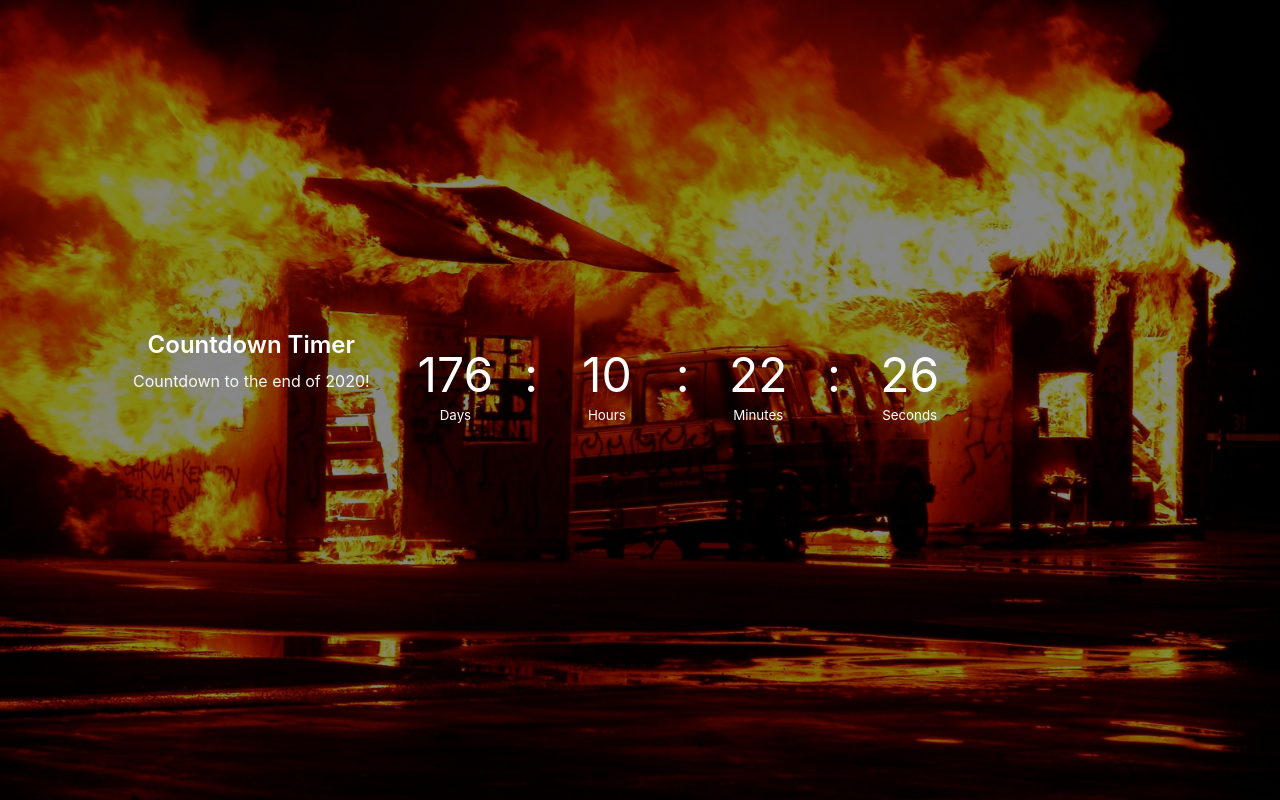
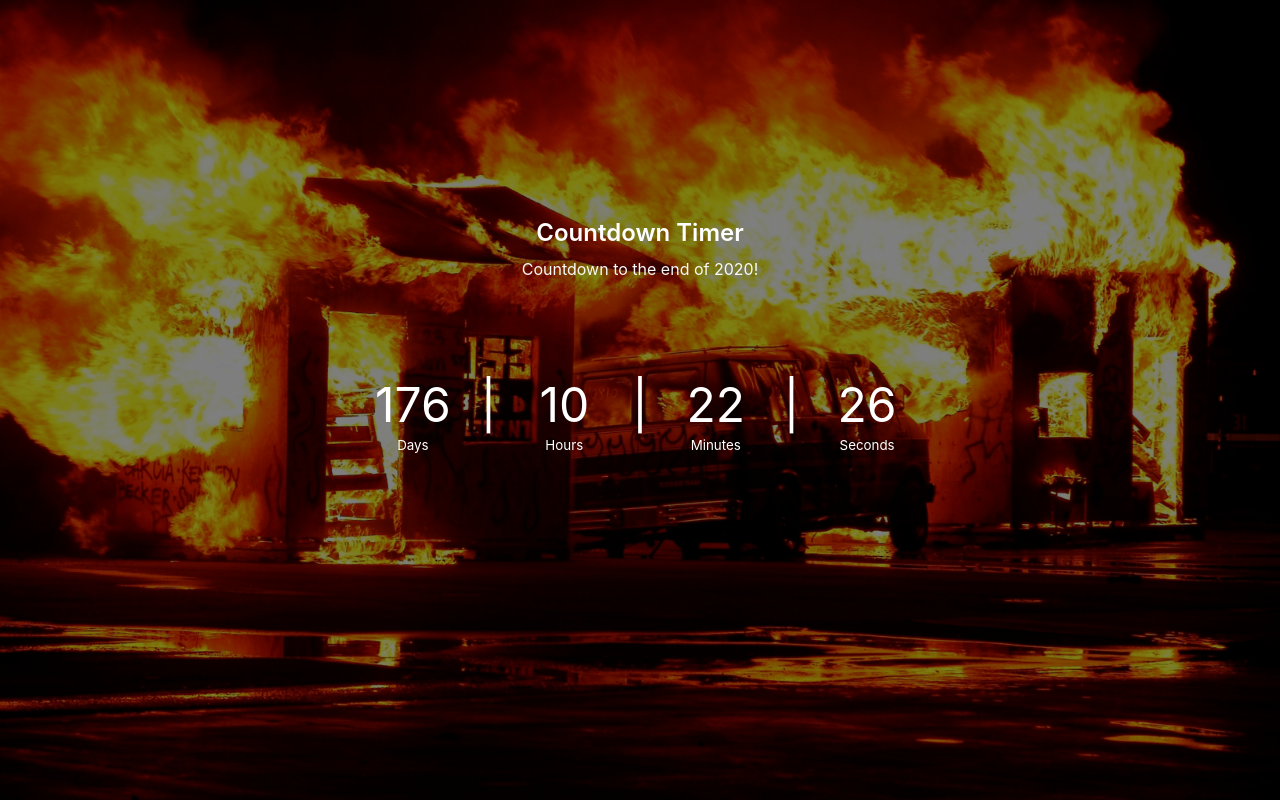
Before and after one commit to Jack-Portwood/NYE_count_down_clock, a React (Create React App) app: page / in a window 1280 px wide. Built offline with nearby package versions, Linux system fonts and the light colour scheme.

Commit message:
css sorted

```diff
--- a/public/index.html
+++ b/public/index.html
@@ -24,7 +24,7 @@
       work correctly both with client-side routing and a non-root public URL.
       Learn how to configure a non-root public URL by running `npm run build`.
     -->
-    <title>React App</title>
+    <title>2020 Count Down</title>
   </head>
   <body>
     <noscript>You need to enable JavaScript to run this app.</noscript>
--- a/src/App.css
+++ b/src/App.css
@@ -1,10 +1,10 @@
-*{
+* {
   box-sizing: border-box;
   margin: 0;
   padding: 0;
 }
 
-body{
+body {
   font-size: 100%;
 }
 
@@ -18,10 +18,10 @@ body{
   height: 100vh;
 }
 
-.timer{
-  background-color: rgba(0, 0, 0, 0.472);
+.timer {
+  background-color: rgba(0, 0, 0, 0.5);
   display: flex;
-  flex: column;
+  flex-direction: column;
   align-items: center;
   justify-content: center;
   padding-bottom: 7em;
@@ -30,8 +30,11 @@ body{
   height: 100%;
 }
 
-.timer div:first-child{
+.timer div:first-child {
   text-align: center;
+
+
+
 }
 
 .timer-icon{
@@ -41,6 +44,7 @@ body{
 h2 {
   font-weight: 600;
   margin-bottom: 0.5em;
+
 }
 
 .timer div:first-child p {
@@ -51,7 +55,7 @@ h2 {
 
   border-radius: 3px;
   display: grid;
-  grid-template-columns: repeat(9, 1fr);
+  grid-template-columns: repeat(7, 1fr);
   margin-top: 3em;
   padding: 3em;
   text-align: center;
--- a/src/App.js
+++ b/src/App.js
@@ -45,7 +45,6 @@ const App = () => {
     <section className="timer-container">
       <section className="timer">
         <div>
-          <span className="mdi mdi-calender-clock timer-icon"></span>
           <h2> Countdown Timer</h2>
           <p>Countdown to the end of 2020!</p>
         </div>
@@ -56,27 +55,22 @@ const App = () => {
               <small>Days</small>
             </p>
           </section>
-          <span>:</span>
+          <span>|</span>
           <section>
             <p>{timerHours}</p>
             <p>
-              {" "}
               <small>Hours</small>
             </p>
           </section>
-          <span>:</span>
+          <span>|</span>
           <section>
             <p>{timerMinutes}</p>
-            <p>
-              <small>Minutes</small>
-            </p>
+            <p><small>Minutes</small></p>
           </section>
-          <span>:</span>
+          <span>|</span>
           <section>
             <p>{timerSeconds}</p>
-            <p>
-              <small>Seconds</small>
-            </p>
+            <p><small>Seconds</small></p>
           </section>
         </div>
       </section>
```
Also changed, not shown: public/logo192.png (deleted), public/logo512.png (deleted).
